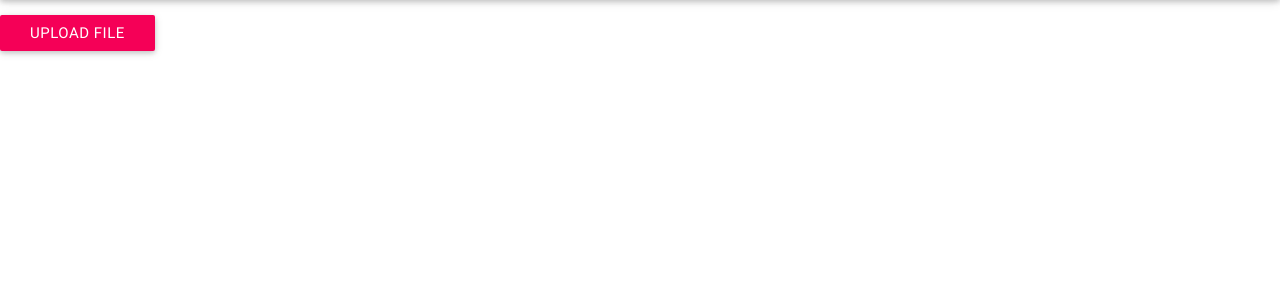
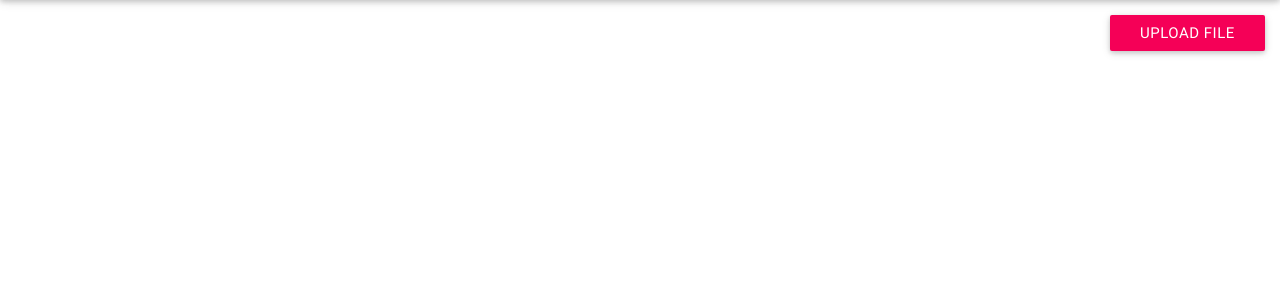
Before and after one commit to SudarshanGp/CS-411, a Flask app: page /dashboard in a window 1280 px wide. Shown: the part 64-364 px from the top of the page. Run offline with Flask 2, Linux system fonts and the light colour scheme; some libraries are stand-ins or nearby versions.

Commit message:
Updated dashboard button

```diff
--- a/app/templates/dashboard.html
+++ b/app/templates/dashboard.html
@@ -1,5 +1,5 @@
 {%  extends "base.html" %}
 {% block data %}
-    <a class="btn waves-effect waves-light pink accent-3" href='/upload'style="margin-top: 15px; align-content: center;">Upload File</a>
+    <a class="btn waves-effect waves-light pink accent-3 right" href='/upload'style="margin-top: 15px; margin-right: 15px;align-content: center;">Upload File</a>
 
 {% endblock %}
```
